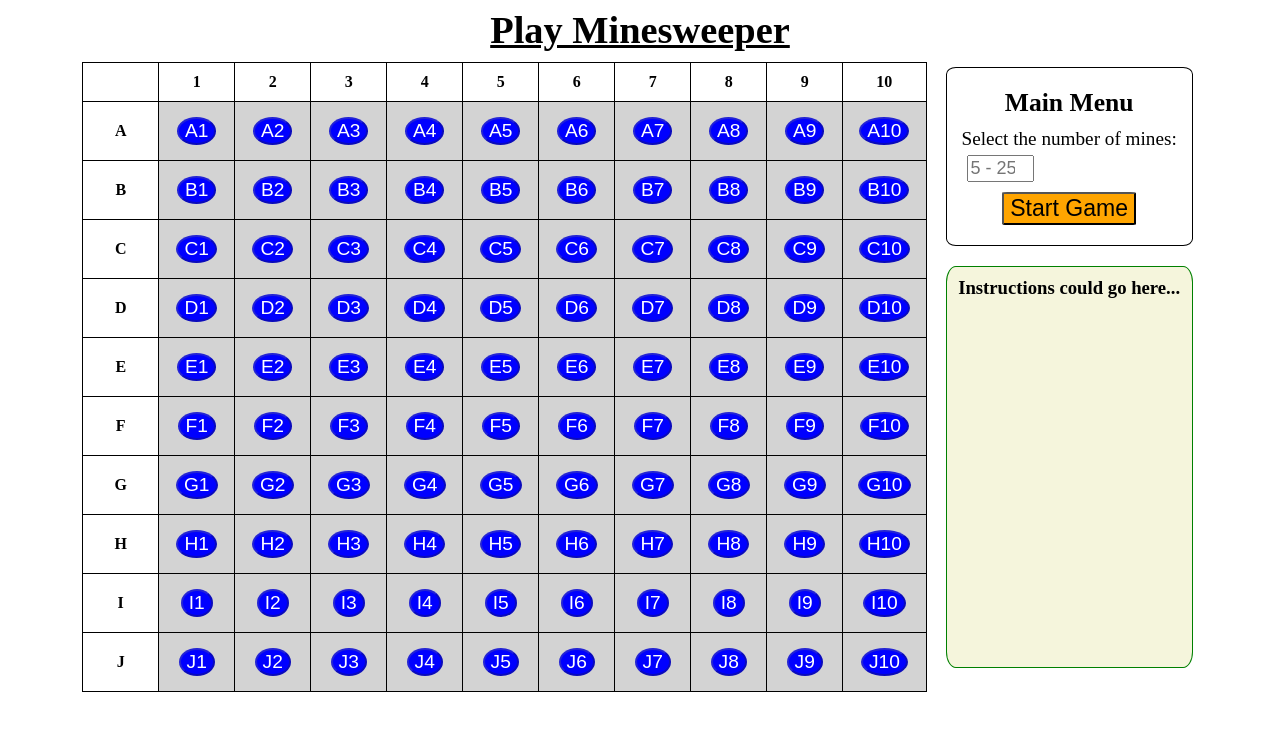
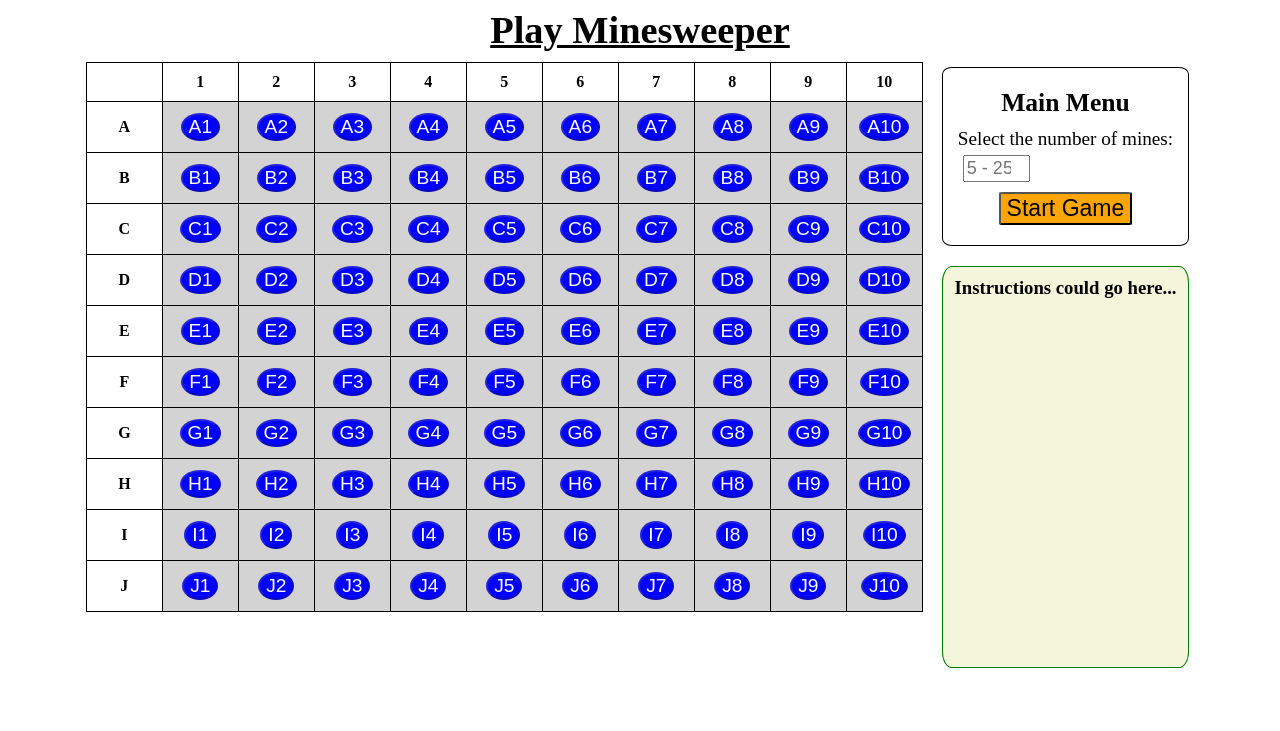
Before and after one commit to LaunchCodeEducation/LCHS_minesweeper_solution, a Flask app: page / in a window 1280 px wide. Shown: the top 731 px of the page. Run offline with Flask 2, Linux system fonts and the light colour scheme.

Commit message:
Starting point for game board tutorial.

```diff
--- a/static/style.css
+++ b/static/style.css
@@ -43,13 +43,14 @@ button {
     background-color: blue;
     font-size: larger;
     border-radius: 100%;
-    margin: 5px;
+    margin: 1px;
 }
 
 button.menu {
     background-color: orange;
     border-radius: 4%;
     color: black;
+    margin: 5px;
 }
 
 .centered {
```
